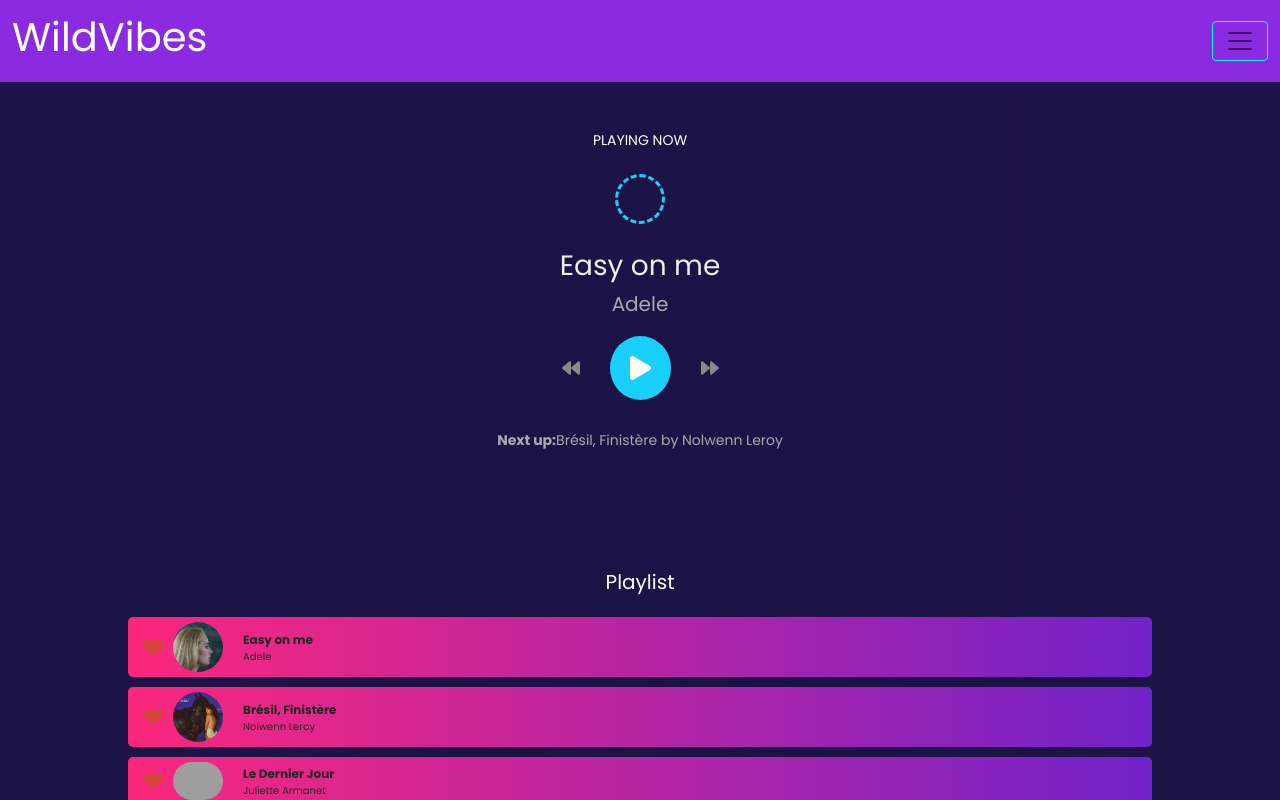
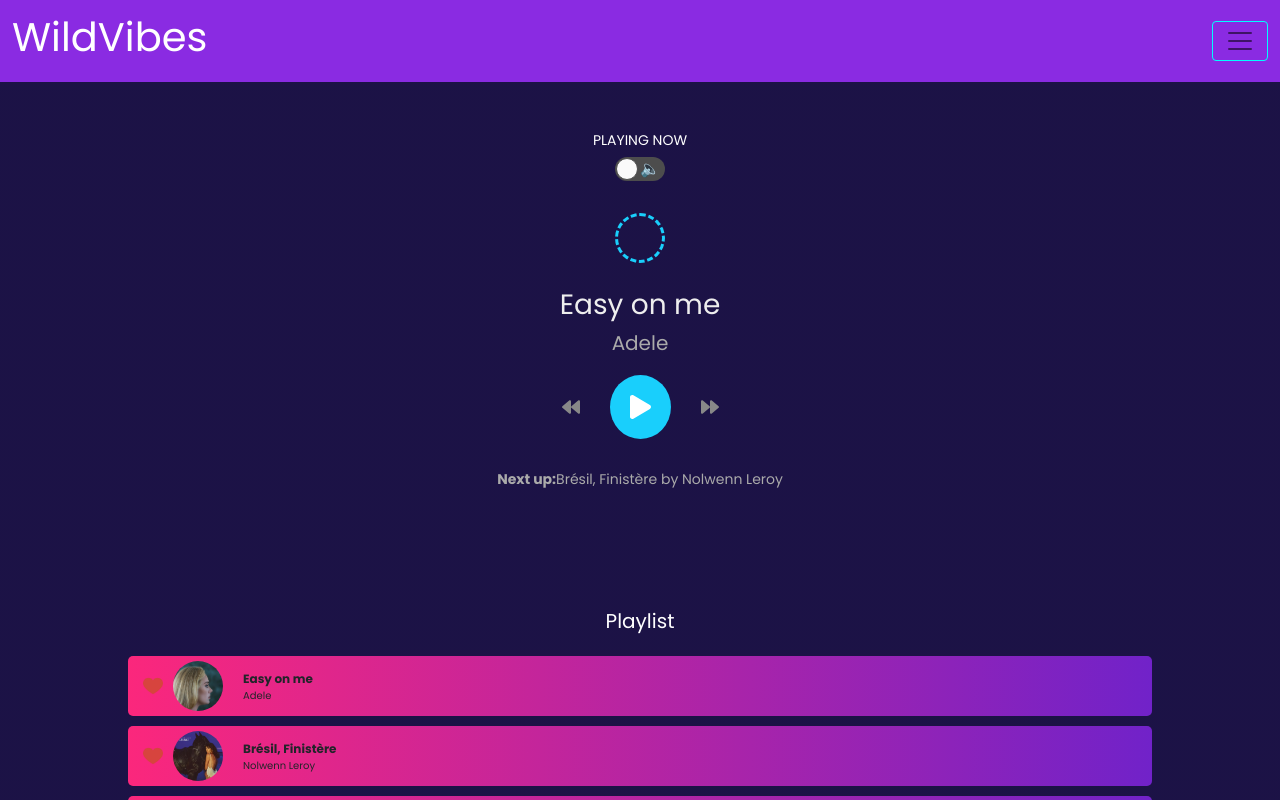
Before and after one commit to lucas-rossolini/hackathon-novembre2021, a React (Create React App) app: page /page in a window 1280 px wide. Shown: the top 800 px of the page. Built offline with nearby package versions, Linux system fonts and the light colour scheme; grey boxes are pictures that could not be loaded.

Commit message:
Ajout bouton toggle

```diff
--- /dev/null
+++ b/ARRAYS.js
@@ -0,0 +1 @@
+[0, 158, 81, 34, 70, 47, 1272, 21, 211, 17, 34, 35, 16, 643, 87, 188, 14, 5, 14, 3, 5, 2, 9, 2, 4, 3, 14, 5, 14, 3, 5, 2, 9, 2, 4, 3, 14,5, 14, 3, 5, 2, 9, 2, 4, 3, 14,5, 14, 3, 5, 2, 9, 2, 4, 3, 14,];
--- a/src/components/Player/Player.jsx
+++ b/src/components/Player/Player.jsx
@@ -2,6 +2,7 @@ import React, { useState, useRef, useEffect } from "react";
 import Controls from "./Controls.jsx";
 import Details from "./Details.jsx";
 import titles from "../../Data/data";
+import ToggleButton from "../ToggleButton/ToggleButton.jsx";
 
 import "./Player.css";
 
@@ -13,6 +14,13 @@ function Player() {
 
   const [currentSongIndex, setCurrentSongIndex] = useState(0);
   const [nextSongIndex, setNextSongIndex] = useState(0);
+  const [deaf, setDeaf] = useState(false);
+
+  const triggerToggle = () => {
+    setDeaf(!deaf);
+  };
+
+  console.log(deaf);
 
   useEffect(() => {
     setNextSongIndex(() => {
@@ -65,6 +73,7 @@ function Player() {
     <div className="c-player">
       <audio src={songs[currentSongIndex].src} ref={audioEl}></audio>
       <h4>Playing now</h4>
+      <ToggleButton triggerToggle={triggerToggle} deaf={deaf} />
       <Details song={songs[currentSongIndex]} />
       <Controls
         isPlaying={isPlaying}
--- /dev/null
+++ b/src/components/ToggleButton/ToggleButton.css
@@ -0,0 +1,90 @@
+.wrg-toggle {
+  touch-action: pan-x;
+  display: inline-block;
+  position: relative;
+  cursor: pointer;
+  background-color: transparent;
+  border: 0;
+  padding: 0;
+  -webkit-touch-callout: none;
+  -webkit-user-select: none;
+  -ms-user-select: none;
+  user-select: none;
+  -webkit-tap-highlight-color: rgba(0, 0, 0, 0);
+  -webkit-tap-highlight-color: transparent;
+}
+
+.wrg-toggle-input {
+  border: 0;
+  clip: rect(0 0 0 0);
+  height: 1px;
+  margin: -1px;
+  overflow: hidden;
+  padding: 0;
+  position: absolute;
+  width: 1px;
+}
+
+.wrg-toggle-check,
+.wrg-toggle-uncheck {
+  position: absolute;
+  width: 10px;
+  height: 10px;
+  top: 0;
+  bottom: 0;
+  margin-top: auto;
+  margin-bottom: auto;
+  line-height: 0;
+  opacity: 0;
+  transition: opacity 0.25s ease;
+}
+.wrg-toggle-check {
+  left: 8px;
+}
+.wrg-toggle-uncheck {
+  opacity: 1;
+  right: 10px;
+}
+
+.wrg-toggle-uncheck span,
+.wrg-toggle-check span {
+  align-items: center;
+  display: flex;
+  height: 10px;
+  justify-content: center;
+  position: relative;
+  width: 10px;
+}
+
+.wrg-toggle-container {
+  width: 50px;
+  height: 24px;
+  padding: 0;
+  border-radius: 30px;
+  background-color: #4d4d4d;
+  transition: all 0.2s ease;
+}
+
+.wrg-toggle-circle {
+  transition: all 0.5s cubic-bezier(0.23, 1, 0.32, 1) 0ms;
+  position: absolute;
+  top: 1px;
+  left: 1px;
+  width: 22px;
+  height: 22px;
+  border: 1px solid #4d4d4d;
+  border-radius: 50%;
+  background-color: #fafafa;
+  box-sizing: border-box;
+  transition: all 0.25s ease;
+}
+
+.wrg-toggle--checked .wrg-toggle-check{
+    opacity: 1;
+  }
+  .wrg-toggle--checked .wrg-toggle-uncheck {
+    opacity: 0;
+  }
+  .wrg-toggle--checked .wrg-toggle-circle {
+    left: 27px;
+  }
--- /dev/null
+++ b/src/components/ToggleButton/ToggleButton.jsx
@@ -0,0 +1,28 @@
+import React, { useState } from "react";
+import "./ToggleButton.css";
+
+function ToggleButton(props) {
+  return (
+    <div
+      onClick={props.triggerToggle}
+      className={`wrg-toggle ${props.deaf ? "wrg-toggle--checked" : ""}`}
+    >
+      <div className="wrg-toggle-container">
+        <div className="wrg-toggle-check">
+          <span>🔇</span>
+        </div>
+        <div className="wrg-toggle-uncheck">
+          <span>🔈</span>
+        </div>
+      </div>
+      <div className="wrg-toggle-circle"></div>
+      <input
+        className="wrg-toggle-input"
+        type="checkbox"
+        aria-label="Toggle Button"
+      />
+    </div>
+  );
+}
+
+export default ToggleButton;
```
